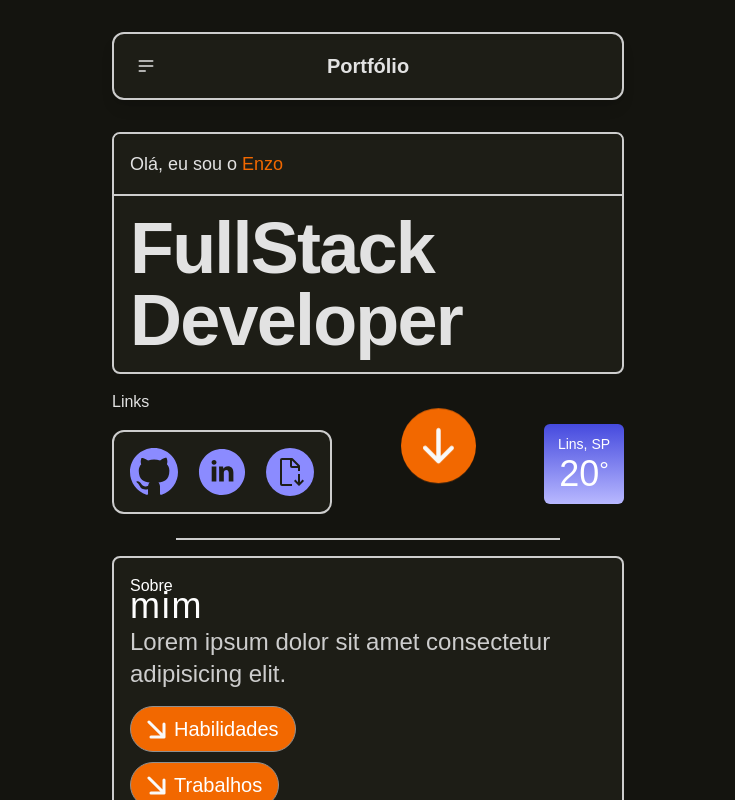
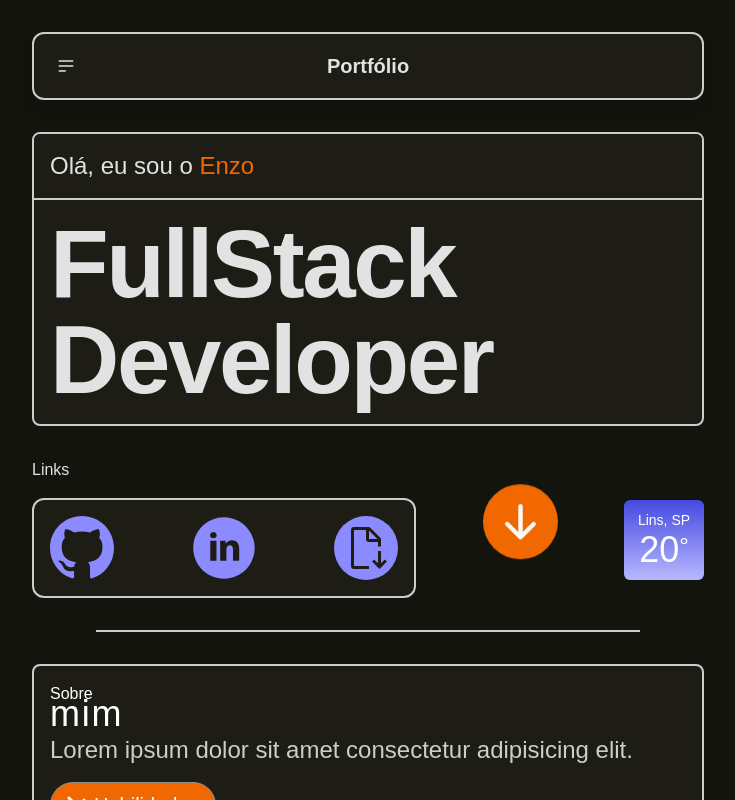
Before and after one commit to enzofagundz/portfolio, a Vue app: page / in a window 1280 px wide. Shown: the top 800 px of the page, without its empty margins (272-1007 px from the left). Built offline with nearby package versions, Linux system fonts and the light colour scheme.

Commit message:
:iphone: feat: Responsividade 1024px

```diff
--- a/src/components/AboutComponent.vue
+++ b/src/components/AboutComponent.vue
@@ -85,4 +85,10 @@ button img {
 hr {
   @apply border-[#CDCDCD] border-t-2 w-full mt-3 ml-2
 }
+
+@media (min-width: 1024px) {
+  .banner-container {
+    @apply max-w-2xl
+  }
+}
 </style>
--- a/src/components/HeaderComponent.vue
+++ b/src/components/HeaderComponent.vue
@@ -35,4 +35,18 @@ h2 {
 span {
     @apply text-[#F26800]
 }
+
+@media (min-width: 1024px) {
+    .banner-container {
+        @apply max-w-2xl
+    }
+
+    h1 {
+        @apply text-8xl
+    }
+
+    h2 {
+        @apply text-2xl
+    }
+}
 </style>
--- a/src/components/LinksComponent.vue
+++ b/src/components/LinksComponent.vue
@@ -51,8 +51,13 @@ ul {
     @apply w-[75px] h-[75px] bg-[#f26800] rounded-full flex items-center justify-center animate-bounce
 }
 
-
 article {
     @apply flex flex-row items-center justify-between
 }
+
+@media (min-width: 1024px) {
+    section {
+        @apply w-[384px]
+    }
+}
 </style>
--- a/src/components/NavbarComponent.vue
+++ b/src/components/NavbarComponent.vue
@@ -43,4 +43,10 @@
 nav {
     @apply max-w-lg mx-auto py-8
 }
+
+@media (min-width: 1024px) {
+    nav {
+        @apply max-w-2xl
+    }
+}
 </style>
--- a/src/components/SkillsComponent.vue
+++ b/src/components/SkillsComponent.vue
@@ -43,4 +43,10 @@ span {
 .join-item {
     @apply bg-[#1D1D16]
 }
+
+@media (min-width: 1024px) {
+    .skills-container {
+        @apply max-w-2xl
+    }
+}
 </style>
--- a/src/components/icons/CurriculumIcon.vue
+++ b/src/components/icons/CurriculumIcon.vue
@@ -19,4 +19,14 @@ div {
 svg {
     @apply w-8 h-8
 }
+
+@media (min-width: 1024px) {
+    svg {
+        @apply w-12 h-12
+    }
+
+    div {
+        @apply w-16 h-16
+    }
+}
 </style>
--- a/src/components/icons/GithubIcon.vue
+++ b/src/components/icons/GithubIcon.vue
@@ -12,4 +12,9 @@ svg {
     @apply w-12 h-12 cursor-pointer
 }
 
+@media (min-width: 1024px) {
+    svg {
+        @apply w-16 h-16
+    }
+}
 </style>
--- a/src/components/icons/LinkedInIcon.vue
+++ b/src/components/icons/LinkedInIcon.vue
@@ -12,4 +12,10 @@
 svg {
     @apply w-12 h-12 cursor-pointer
 }
+
+@media (min-width: 1024px) {
+    svg {
+        @apply w-16 h-16
+    }
+}
 </style>
--- a/src/views/HomeView.vue
+++ b/src/views/HomeView.vue
@@ -59,4 +59,13 @@ hr {
   @apply w-full flex flex-col items-center mt-8
 }
 
+@media (min-width: 1024px) {
+  section {
+    @apply max-w-2xl mt-8
+  }
+
+  hr {
+    @apply w-[544px] mt-8
+  }
+}
 </style>
```
